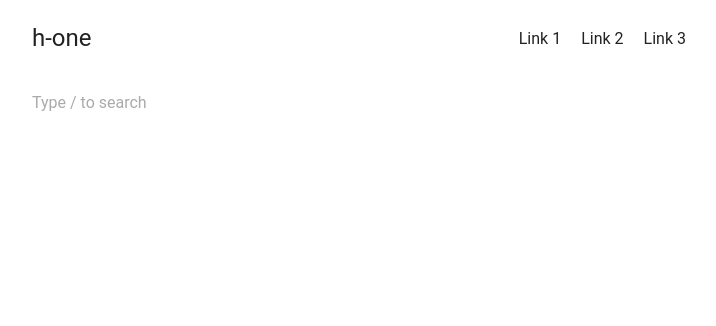
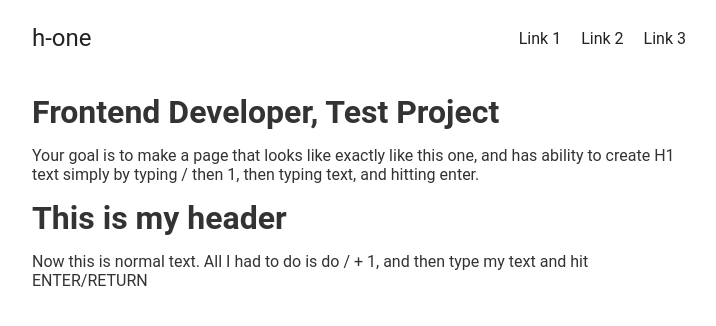
Before and after one commit to sametcodes/hone-notion, a React (Create React App) app: page / in a window 1280 px wide. Shown: the top 326 px of the page, without its empty margins (281-997 px from the left). Built offline with nearby package versions, Linux system fonts and the light colour scheme.

Commit message:
fixes some stylings, sets initial values into the inputs

```diff
--- a/src/components/editor/flow/index.tsx
+++ b/src/components/editor/flow/index.tsx
@@ -7,10 +7,12 @@ interface IFlow {
     refs: {
         link: React.RefObject<HTMLDivElement>;
         type: string;
+        value: string;
     }[];
     setRefs: React.Dispatch<React.SetStateAction<{
         link: React.RefObject<HTMLDivElement>;
         type: string;
+        value: string;
     }[]>>;
     handleModal: (options: {
         show: boolean, position: { x: number, y: number }, text: string, ref: React.RefObject<HTMLDivElement>
@@ -23,7 +25,7 @@ export const Flow = ({ refs, setRefs, handleModal }: IFlow) => {
     const createNewInput = (id: number) => {
         // Create a new input
         if (refs.length - 1 === id) {
-            setRefs((refs) => [...refs, { link: createRef<HTMLDivElement>(), type: "div" }]);
+            setRefs((refs) => [...refs, { link: createRef<HTMLDivElement>(), type: "div", value: "" }]);
         }
 
         if (refs.length - 1 > id) {
@@ -92,6 +94,7 @@ export const Flow = ({ refs, setRefs, handleModal }: IFlow) => {
                     <Input
                         ref={ref.link}
                         type={ref.type}
+                        value={ref.value}
                         createNewInput={createNewInput.bind(this, id)}
                         deleteInput={deleteInput.bind(this, id)}
                         sendCommand={sendCommand}
--- a/src/components/editor/index.tsx
+++ b/src/components/editor/index.tsx
@@ -9,9 +9,13 @@ interface IEditor {
 }
 
 export const Editor = ({ config }: IEditor) => {
-    const [refs, setRefs] = useState<{ link: React.RefObject<HTMLDivElement>; type: string; }[]>(
-        new Array(1).fill(0).map(() => ({ link: createRef<HTMLDivElement>(), type: "div" }))
-    );
+    const initialRefs = [
+        { link: createRef<HTMLDivElement>(), type: "h1", value: "Frontend Developer, Test Project" },
+        { link: createRef<HTMLDivElement>(), type: "div", value: "Your goal is to make a page that looks like exactly like this one, and has ability to create H1 text simply by typing / then 1, then typing text, and hitting enter." },
+        { link: createRef<HTMLDivElement>(), type: "h1", value: "This is my header" },
+        { link: createRef<HTMLDivElement>(), type: "div", value: "Now this is normal text. All I had to do is do / + 1, and then type my text and hit ENTER/RETURN" },
+    ]
+    const [refs, setRefs] = useState<{ link: React.RefObject<HTMLDivElement>; type: string; value: string; }[]>(initialRefs);
 
     const [modal, setModal] = useState<{
         show: boolean;
--- a/src/components/editor/input/index.tsx
+++ b/src/components/editor/input/index.tsx
@@ -5,12 +5,12 @@ interface IInput {
     createNewInput: () => void;
     deleteInput: () => void;
     sendCommand: (ref: React.ForwardedRef<HTMLDivElement>, text: string) => void;
+    value: string;
     type: string;
 }
 
 export const Input = forwardRef((props: IInput, ref: React.ForwardedRef<HTMLDivElement>) => {
-    const { createNewInput, deleteInput, sendCommand, type } = props;
-
+    const { createNewInput, deleteInput, sendCommand, type, value } = props;
     // TODO: set the cursor to the end when focused
     useEffect(() => {
         const target = (ref as RefObject<HTMLDivElement>);
@@ -46,7 +46,8 @@ export const Input = forwardRef((props: IInput, ref: React.ForwardedRef<HTMLDivE
             placeholder="Type / to search"
             spellCheck={false}
             onKeyDown={onKeyDown}
-            onKeyUp={onKeyUp}
-        />
+            onKeyUp={onKeyUp}>
+            {value}
+        </Textarea>
     </>
 })
--- a/src/components/styled/index.ts
+++ b/src/components/styled/index.ts
@@ -2,6 +2,7 @@ import styled from 'styled-components';
 
 export const Document = styled.div`
     font-family: 'Roboto', sans-serif;
+    color: #333;
 `;
 
 
@@ -17,7 +18,6 @@ export const Navbar = styled.nav`
 export const Logo = styled.div`
     font-size: 1.5em;
 `;
-
 
 export const Menu = styled.div`
     display: flex;
```
